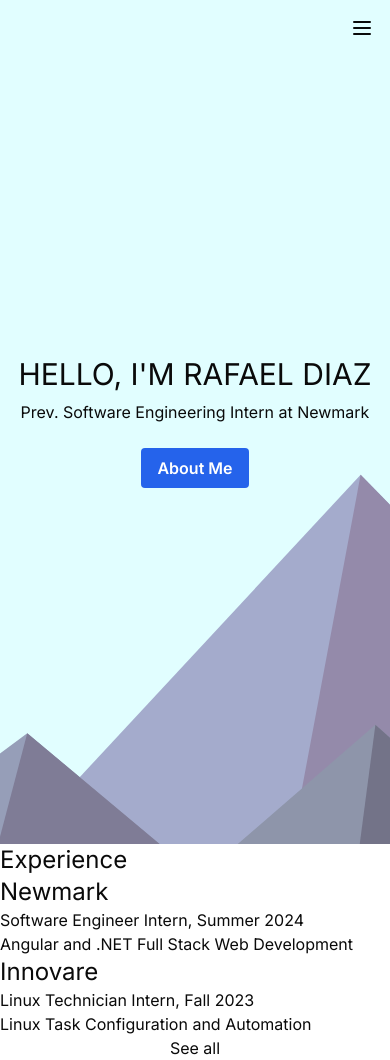
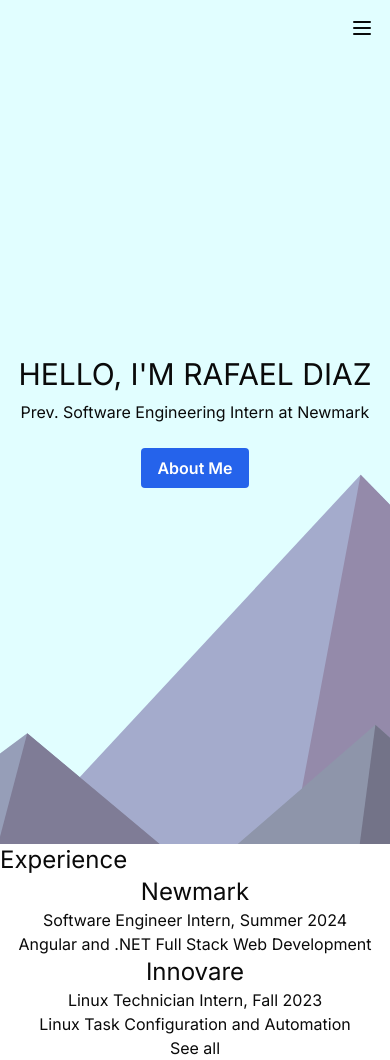
Before and after one commit to availe/Personal-Website-V2, a Next.js app: page / in a window 390 px wide. Built offline with nearby package versions, Linux system fonts and the light colour scheme.

Commit message:
experiences dictionary

```diff
--- a/src/app/page.tsx
+++ b/src/app/page.tsx
@@ -9,6 +9,23 @@ import {
   CardFooter,
 } from "@/components/ui/card";
 import ExperienceEntry from "@/components/home/experience-entry";
+
+const experiences = [
+  {
+    companyLink: "https://www.nmrk.com",
+    companyName: "Newmark",
+    role: "Software Engineer Intern",
+    period: "Summer 2024",
+    description: "Angular and .NET Full Stack Web Development"
+  },
+  {
+    companyLink: "https://www.innovare.pe",
+    companyName: "Innovare",
+    role: "Linux Technician Intern",
+    period: "Fall 2023",
+    description: "Linux Task Configuration and Automation"
+  }
+];
 
 export default function Home() {
   return (
@@ -34,21 +51,17 @@ export default function Home() {
       <section>
         <h2 className="text-2xl md:text-3xl">Experience</h2>
 
-        <div className="flex flex-col md:flex-row justify-evenly">
-        <ExperienceEntry
-          companyLink="https://www.nmrk.com"
-          companyName="Newmark"
-          role="Software Engineer Intern"
-          period="Summer 2024"
-          description="Angular and .NET Full Stack Web Development"
-        />
-        <ExperienceEntry
-          companyLink="https://www.innovare.pe"
-          companyName="Innovare"
-          role="Linux Technician Intern"
-          period="Fall 2023"
-          description="Linux Task Configuration and Automation"
-        />
+        <div className="flex flex-col md:flex-row justify-evenly text-center md:text-start">
+        {experiences.map((exp, index) => (
+            <ExperienceEntry
+              key={index}
+              companyLink={exp.companyLink}
+              companyName={exp.companyName}
+              role={exp.role}
+              period={exp.period}
+              description={exp.description}
+            />
+          ))}
         </div>
         <p className="text-center">See all</p>
       </section>
```
